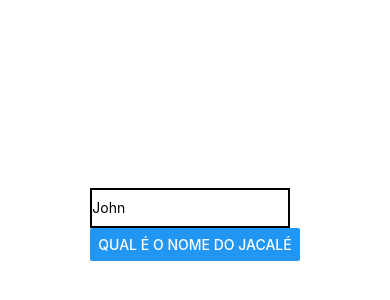
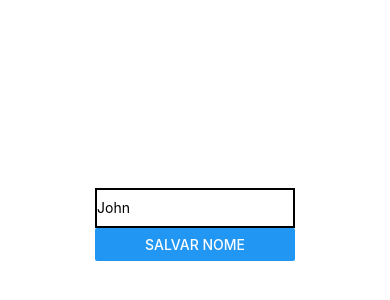
Before and after one commit to johnsanttos/Meus-estudos, a React Native app in the folder AppCalculadora/: screen / in a window 390 px wide. Shown: the part 198-498 px from the top of the page. Built offline with nearby package versions, Linux system fonts and the light colour scheme.

Commit message:
commit estudos

```diff
--- a/AppCalculadora/App.js
+++ b/AppCalculadora/App.js
@@ -22,7 +22,7 @@ export default function() {
           />
 
           <Button
-          title = 'Qual é o nome do jacalé'
+          title = 'Salvar nome'
           onPress= {handleClick}
 
           />
```
